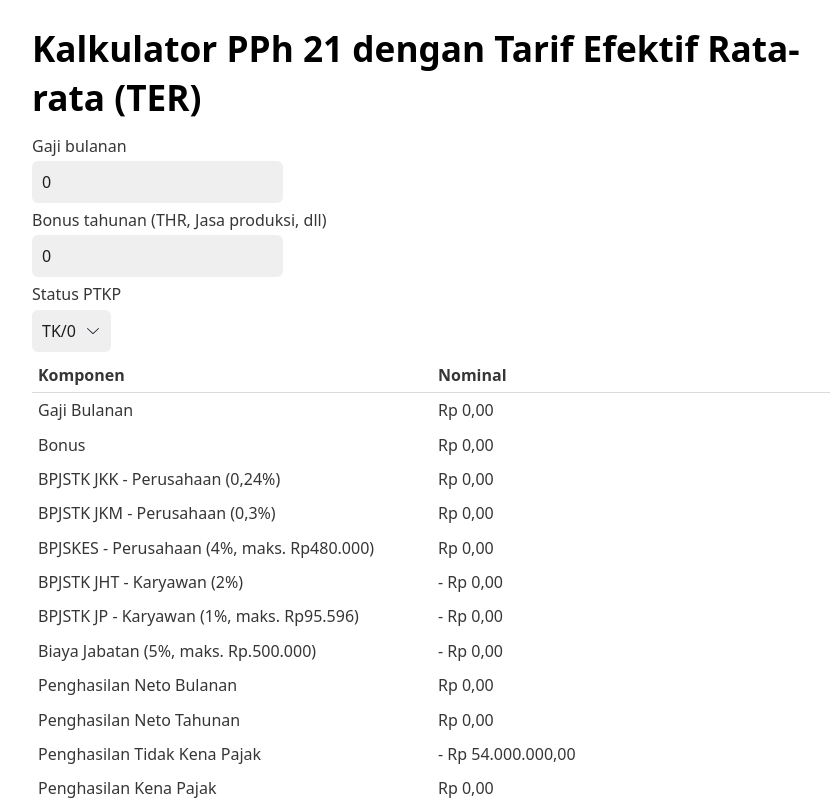
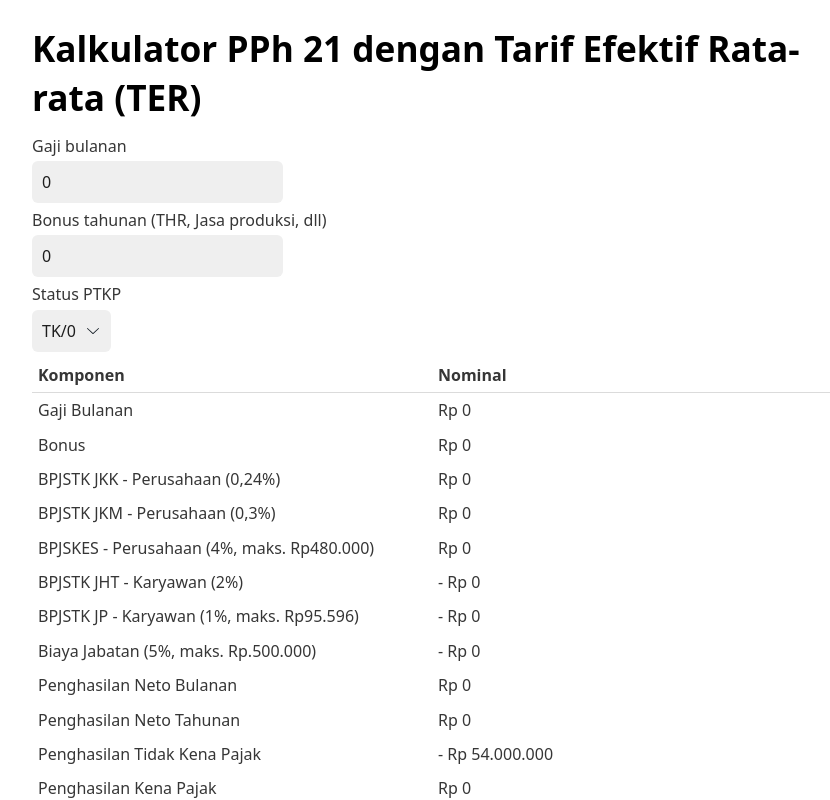
Before and after one commit to zasdaym/pph21, a SvelteKit app: page / in a window 1280 px wide. Shown: the top 800 px of the page, without its empty margins (208-1038 px from the left). Built offline with nearby package versions, Linux system fonts and the light colour scheme.

Commit message:
Remove IDR fraction digits

```diff
--- a/src/routes/+page.svelte
+++ b/src/routes/+page.svelte
@@ -9,7 +9,11 @@
     if (n === null) {
       n = 0;
     }
-    return n.toLocaleString("id-ID", { style: "currency", currency: "IDR" });
+    return n.toLocaleString("id-ID", {
+      currency: "IDR",
+      maximumFractionDigits: 0,
+      style: "currency",
+    });
   }
 
   let salary = 0;
```
